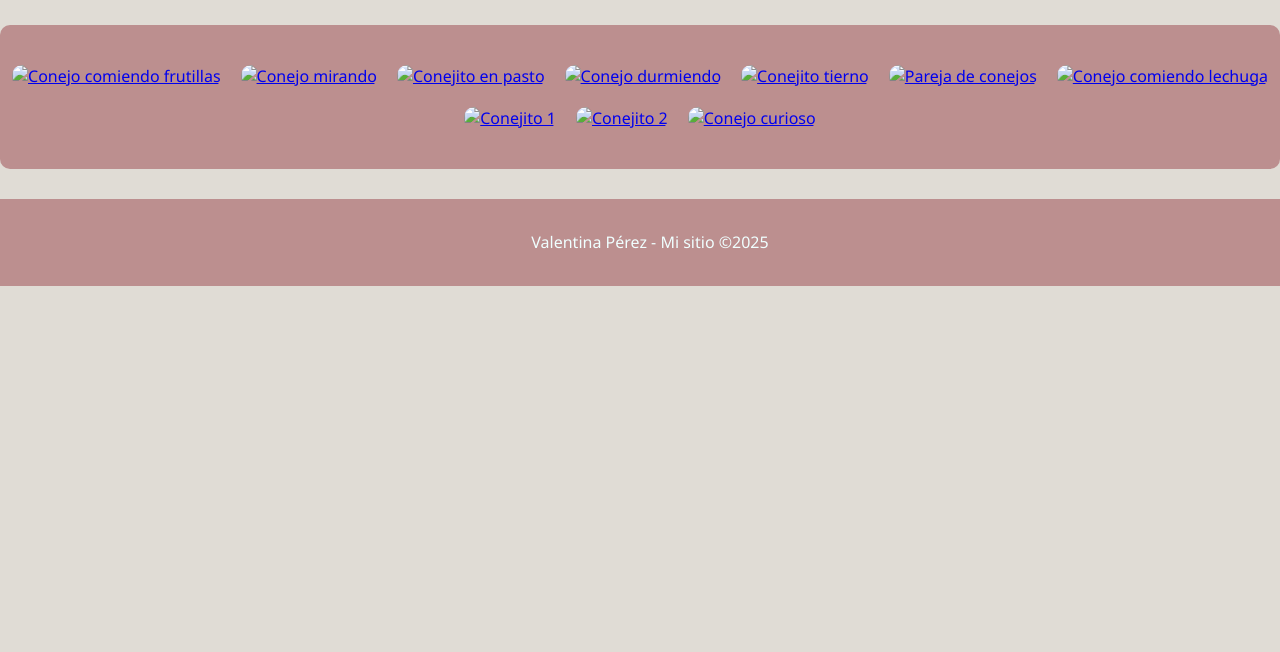
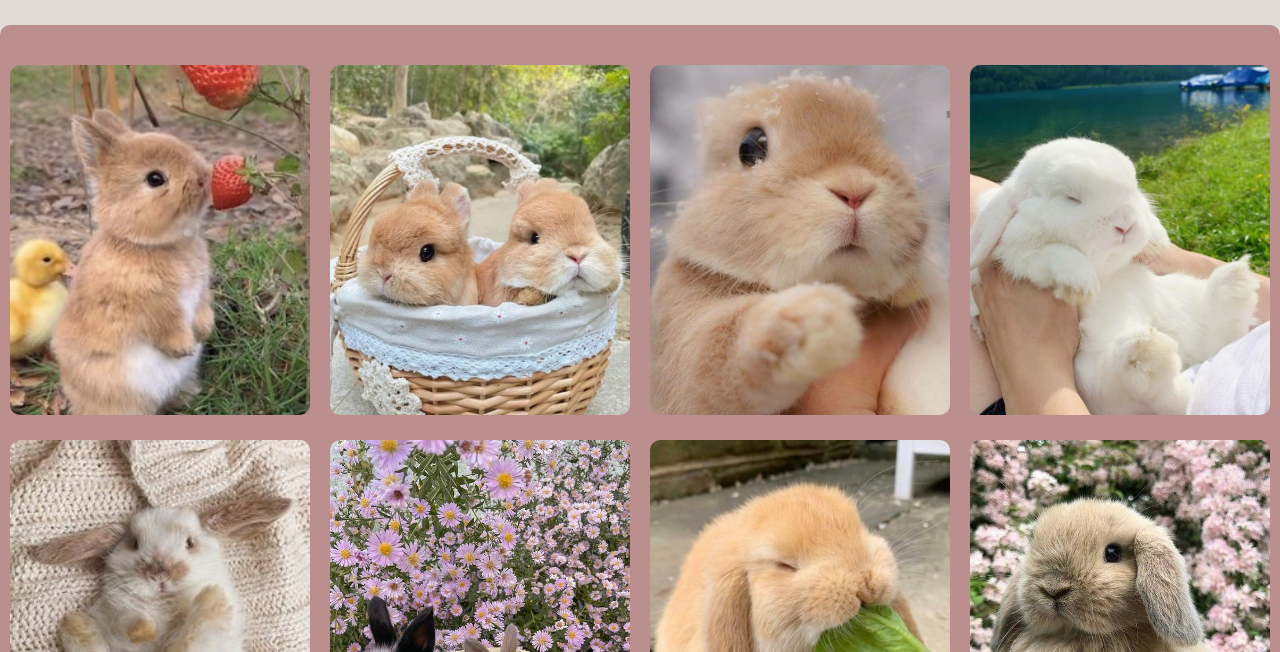
Before and after one commit to valentinaperezobando/conejos, a plain HTML site: page galeria.html in a window 1280 px wide. Shown: the part 148-800 px from the top of the page. Drawn offline with Linux system fonts and the light colour scheme.

Commit message:
Actualizacion

```diff
--- a/galeria.html
+++ b/galeria.html
@@ -21,44 +21,44 @@
     </header>
     <div class="fondo-galeria">
         <div class="galeria">
-          <a href="../Conejo/images/frutillitasjpg.jpg" target="_blank">
-          <img src="../Conejo/images/frutillitasjpg.jpg" alt="Conejo comiendo frutillas">
+          <a href="images/frutillitasjpg.jpg" target="_blank">
+          <img src="images/frutillitasjpg.jpg" alt="Conejo comiendo frutillas">
           </a>
 
-          <a href="../Conejo/images/0c13273d94e5d98cf63ae09e5bfda51b.jpg" target="_blank">
-            <img src="../Conejo/images/0c13273d94e5d98cf63ae09e5bfda51b.jpg" alt="Conejo mirando">
+          <a href="images/0c13273d94e5d98cf63ae09e5bfda51b.jpg" target="_blank">
+            <img src="images/0c13273d94e5d98cf63ae09e5bfda51b.jpg" alt="Conejo mirando">
           </a>
 
-          <a href="../Conejo/images/ññjpg.jpg" target="_blank">
-            <img src="../Conejo/images/ññjpg.jpg" alt="Conejito en pasto">
+          <a href="images/ññjpg.jpg" target="_blank">
+            <img src="images/ññjpg.jpg" alt="Conejito en pasto">
           </a>
 
-          <a href="../Conejo/images/conejo mimiendo.jpg" target="_blank">
-            <img src="../Conejo/images/conejo mimiendo.jpg" alt="Conejo durmiendo">
+          <a href="images/conejo mimiendo.jpg" target="_blank">
+            <img src="images/conejo mimiendo.jpg" alt="Conejo durmiendo">
           </a>
 
-          <a href="../Conejo/images/conejito.jpg" target="_blank">
-            <img src="../Conejo/images/conejito.jpg" alt="Conejito tierno">
+          <a href="images/conejito.jpg" target="_blank">
+            <img src="images/conejito.jpg" alt="Conejito tierno">
           </a>
 
-          <a href="../Conejo/images/pareja.jpg" target="_blank">
-            <img src="../Conejo/images/pareja.jpg" alt="Pareja de conejos">
+          <a href="images/pareja.jpg" target="_blank">
+            <img src="images/pareja.jpg" alt="Pareja de conejos">
           </a>
 
-          <a href="../Conejo/images/comiendo lechuga.jpg" target="_blank">
-            <img src="../Conejo/images/comiendo lechuga.jpg" alt="Conejo comiendo lechuga">
+          <a href="images/comiendo lechuga.jpg" target="_blank">
+            <img src="images/comiendo lechuga.jpg" alt="Conejo comiendo lechuga">
           </a>
 
-          <a href="../Conejo/images/conejito1.jpg" target="_blank">
-            <img src="../Conejo/images/conejito1.jpg" alt="Conejito 1">
+          <a href="images/conejito1.jpg" target="_blank">
+            <img src="images/conejito1.jpg" alt="Conejito 1">
           </a>
 
-          <a href="../Conejo/images/conejito2.jpg" target="_blank">
-            <img src="../Conejo/images/conejito2.jpg" alt="Conejito 2">
+          <a href="images/conejito2.jpg" target="_blank">
+            <img src="images/conejito2.jpg" alt="Conejito 2">
           </a>
 
-          <a href="../Conejo/images/cc.jpg" target="_blank">
-            <img src="../Conejo/images/cc.jpg" alt="Conejo curioso">
+          <a href="images/cc.jpg" target="_blank">
+            <img src="images/cc.jpg" alt="Conejo curioso">
           </a>
         </div>
       </div>
```
Also changed, not shown: detalles.html (+3 -3 lines), index.html (+4 -4 lines).
